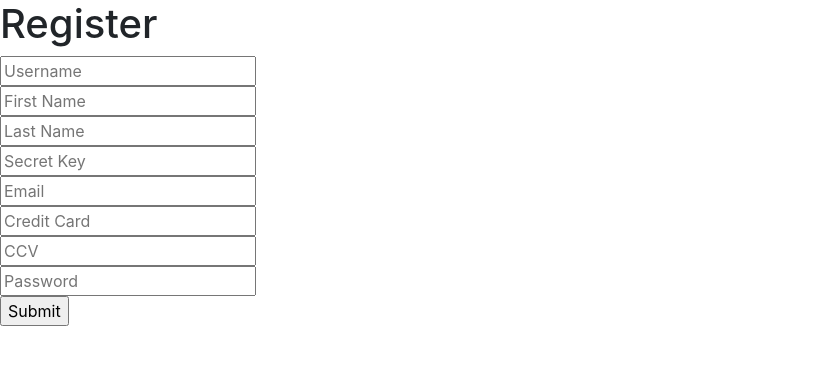
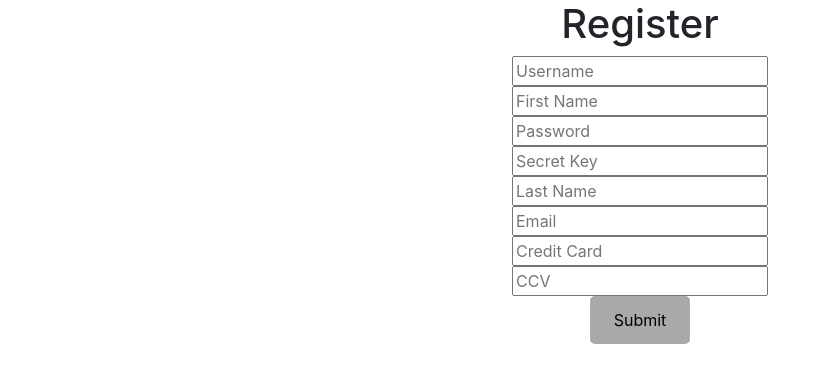
Before and after one commit to saikiran-sjsu/EasyShopping, a Flask app: page /register in a window 1280 px wide. Shown: the part 66-449 px from the top of the page, without its empty margins (0-831 px from the left). Run offline with Flask 2, Linux system fonts and the light colour scheme; some libraries are stand-ins or nearby versions.

Commit message:
added Brandons css

```diff
--- a/ShoppingApp/static/css/main.css
+++ b/ShoppingApp/static/css/main.css
@@ -113,11 +113,16 @@
 
 /* product view */
 .column {
-  float: left;
+  float: center;
   width: 50%;
   padding: 10px;
 }
 
+.row:after {
+  content: "";
+  display: table;
+  clear: both;
+}
 .checked {
   color: orange;
 }
@@ -202,12 +207,17 @@ body {
     background-color: black;
   }
 
+  .btn2 {
+    background-color: black;
+    color: black;
+    font-size: 16px;
+    padding: 12px 24px;
+    border: none;
+    cursor: pointer;
+    border-radius: 5px;
+  }
+
   .btn {
-    position: absolute;
-    top: 50%;
-    left: 12%;
-    transform: translate(-50%, -50%);
-    -ms-transform: translate(-50%, -50%);
     background-color: black;
     color: black;
     font-size: 16px;
--- a/ShoppingApp/templates/home.html
+++ b/ShoppingApp/templates/home.html
@@ -4,8 +4,8 @@
 
 <div class="slides-container">
   <center>
-  <img class= "homeSlides" src = "/static/images/sale.jpg" alt = "sale" style = "width: 100%">
-  <img class= "homeSlides" src = "/static/images/clothes.jpg" alt = "clothes" style ="width: 100%">
+  <img class= "homeSlides" src = "/static/images/sale.jpg" alt = "sale" style = "width: 50%">
+  <img class= "homeSlides" src = "/static/images/clothes.jpg" alt = "clothes" style ="width: 50%">
 
   <a class="prev" onclick="slideShow(-1)">&#10094;</a>
   <a class="next" onclick="slideShow(1)">&#10095;</a>
--- a/ShoppingApp/templates/login.html
+++ b/ShoppingApp/templates/login.html
@@ -2,6 +2,7 @@
 
 {% block content %}
 
+<center>
 <h1>Login</h1>
 <form class="form-signin" action="" method="post">
   {{form.hidden_tag()}}
@@ -13,8 +14,9 @@
     <input type="text" name="password" placeholder="Password">
   </div>
 
-  {{form.submit()}}
+  <button type = "submit" class = "btn" style = "background-color: darkgray;">Submit</button>
+  <!-- {{form.submit()}} -->
 
 </form>
-
+</center>
 {% endblock %}
--- a/ShoppingApp/templates/product.html
+++ b/ShoppingApp/templates/product.html
@@ -21,9 +21,9 @@
     <button> Add to Cart </button>
   </div>
   <p></p>
-  <div class="column" >
+  <div class="column">
     <img src = /static/images/clapped.jpg width =100px>
-    <h2>Clapped Ass Shirt</h2>
+    <h2>Used Shirt</h2>
     <p>Rating: 1/10</p>
     <p>Price: $1000</p>
     <button> Add to Cart </button>
--- a/ShoppingApp/templates/register.html
+++ b/ShoppingApp/templates/register.html
@@ -1,10 +1,11 @@
 {% extends "base.html"%}
 
 {% block content %}
-
-
+<link rel ='stylesheet' href ="static/css/main.css" >
+<center>
 <h1>Register</h1>
 <form class="form-register" action=""  method="post">
+
   {{form.hidden_tag()}}
 
   <div class="">
@@ -13,11 +14,15 @@
   <div class="">
     <input type="text" name="firstName" placeholder="First Name">
   </div>
+    <div class="">
+    <input type="text" name="password" placeholder="Password">
+  </div>
+    <div class="">
+    <input type="text" name="secret_key" placeholder="Secret Key">
+  </div>
+
   <div class="">
     <input type="text" name="lastName" placeholder="Last Name">
-  </div>
-  <div class="">
-    <input type="password" name="hint" placeholder="Secret Key">
   </div>
   <div class="">
     <input type="text" name="email" placeholder="Email">
@@ -28,13 +33,11 @@
   <div class="">
     <input type="text" name="ccv" placeholder="CCV">
   </div>
-  <div class="">
-    <input type="password" name="password" placeholder="Password">
-  </div>
 
-  {{form.submit()}}
+  <button type = "submit" class = "btn" style= "background-color: darkgray;"> Submit </button>
+  <!-- {{form.submit()}} -->
 
 </form>
-
+</center>
 
 {% endblock %}
```
Also changed, not shown: ShoppingApp/templates/cart.html (+18 -1 lines), 1 other file.
